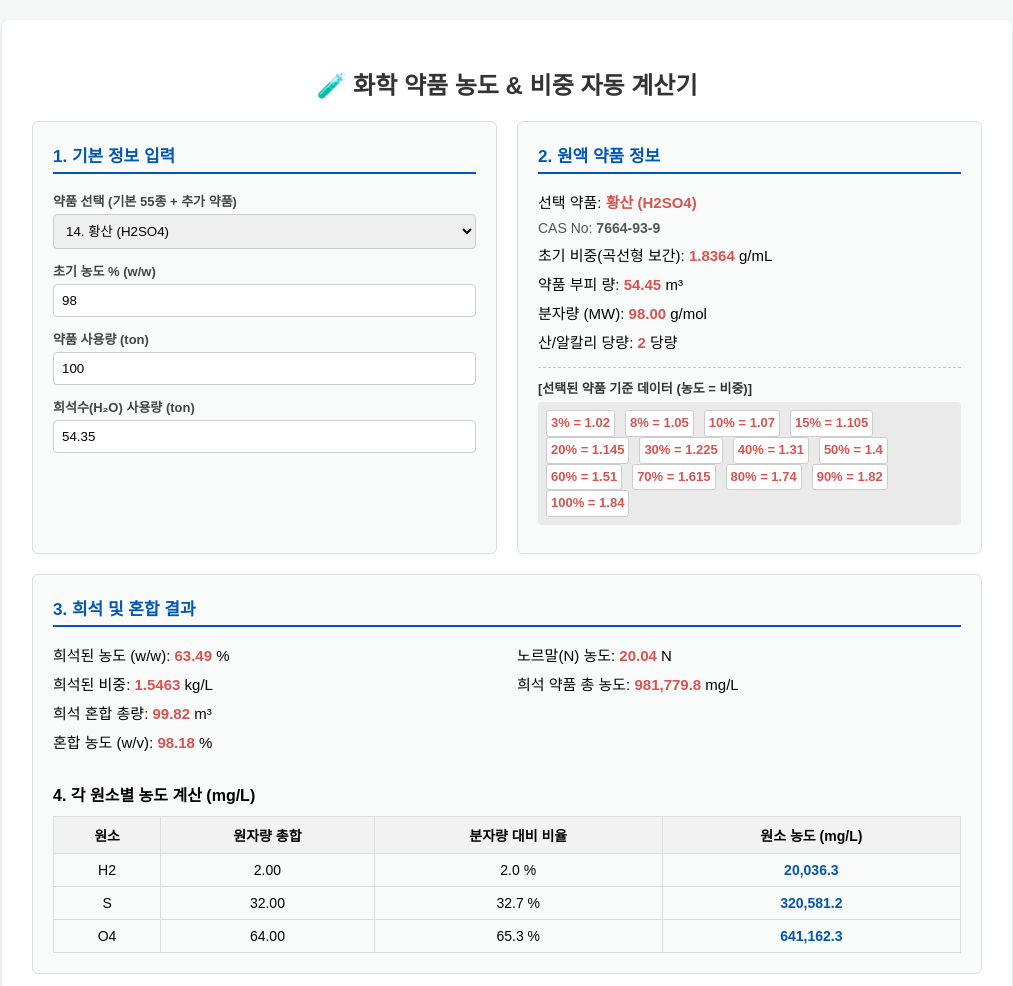
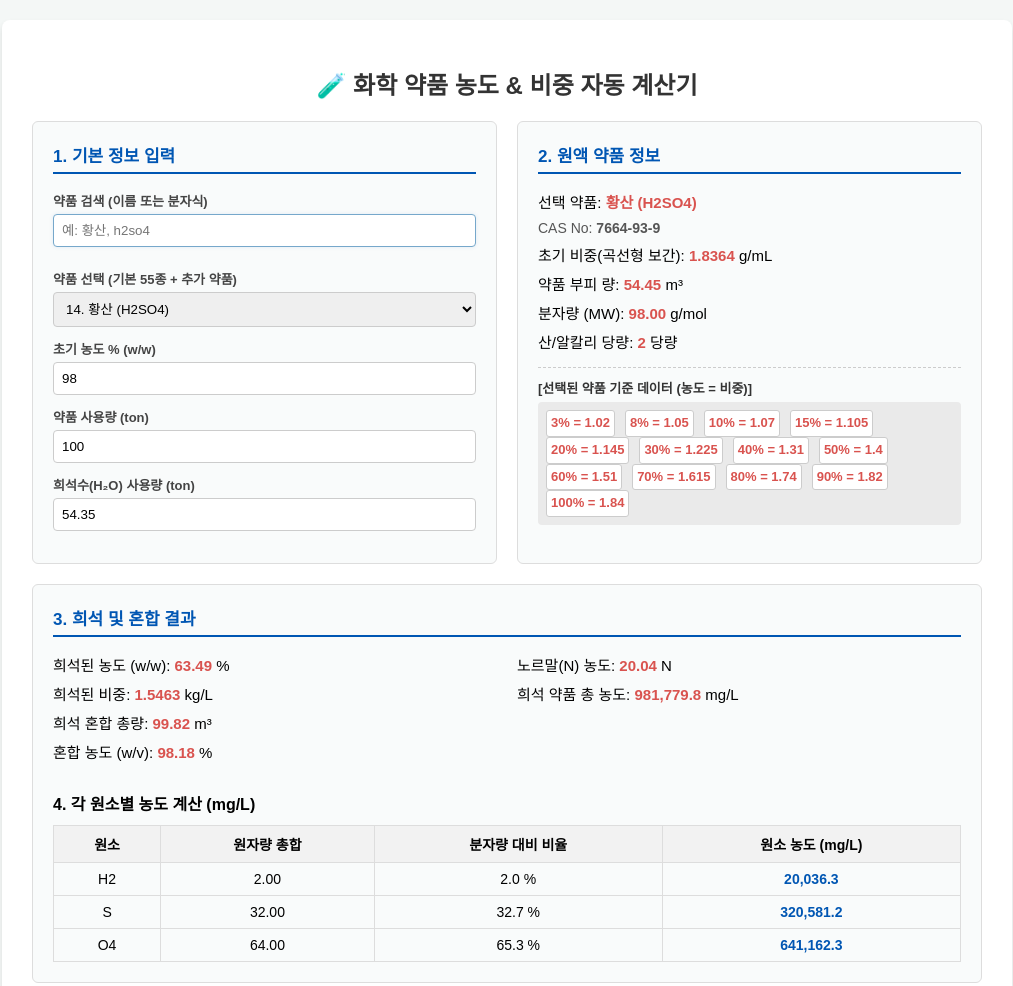
Before and after one commit to sybbys27-ops/Chemicals_N, a plain HTML site: page Chemicals_N.html in a window 1280 px wide. Shown: the top 986 px of the page, without its empty margins (133-1146 px from the left). Drawn offline with Linux system fonts and the light colour scheme.

Commit message:
Update Chemicals_N.html
Add Serching...

```diff
--- a/Chemicals_N.html
+++ b/Chemicals_N.html
@@ -72,6 +72,11 @@
     <div class="grid">
         <div class="box">
             <h3>1. 기본 정보 입력</h3>
+
+            <div class="input-group">
+                <label>약품 검색 (이름 또는 분자식)</label>
+                <input type="text" id="chemSearch" placeholder="예: 황산, h2so4" oninput="renderChemSelect()" style="margin-bottom: 10px; border-color: #76a8cb; box-shadow: 0 0 4px rgba(0,86,179,0.1);">
+            </div>
             <div class="input-group">
                 <label>약품 선택 (기본 55종 + 추가 약품)</label>
                 <div style="display: flex; gap: 10px;">
@@ -252,21 +257,42 @@ function updateGlobalChemData() {
     renderChemSelect();
 }
 
+// 검색어에 맞춰 드롭다운 목록을 실시간으로 그려주는 함수
 function renderChemSelect() {
     const select = document.getElementById('chemSelect');
+    const searchInput = document.getElementById('chemSearch');
+    const keyword = searchInput ? searchInput.value.toLowerCase().trim() : "";
+
     const currentValue = select.value;
-    select.innerHTML = '';
+    select.innerHTML = ''; // 목록 초기화
+
+    let firstMatchIndex = -1; // 검색된 첫 번째 약품을 기억할 변수
+
+    // chemData 배열을 돌면서 검색어가 포함된 것만 뽑아냅니다.
     chemData.forEach((chem, index) => {
-        let option = document.createElement('option');
-        option.value = index;
-        let prefix = index >= 55 ? "[추가됨] " : "";
-        option.text = `${index + 1}. ${prefix}${chem.name} (${chem.formula})`;
-        select.appendChild(option);
+        // 이름(황산)이나 분자식(H2SO4)으로 모두 검색 가능하도록 합침
+        const searchTarget = `${chem.name} ${chem.formula}`.toLowerCase();
+
+        if (!keyword || searchTarget.includes(keyword)) {
+            if (firstMatchIndex === -1) firstMatchIndex = index;
+
+            let option = document.createElement('option');
+            // 🔥 핵심: 목록이 줄어들어도 원래 약품의 고유 번호(index)를 value로 유지합니다!
+            option.value = index;
+            let prefix = index >= 55 ? "[추가됨] " : "";
+            option.text = `${index + 1}. ${prefix}${chem.name} (${chem.formula})`;
+            select.appendChild(option);
+        }
     });
-    // 데이터가 갱신되어도 기존에 선택된 값을 유지
-    if(currentValue && currentValue < chemData.length) {
-        select.value = currentValue;
+
+    // 목록이 갱신된 후 선택값 처리
+    if (currentValue && Array.from(select.options).some(opt => opt.value === currentValue)) {
+        select.value = currentValue; // 기존에 선택했던 약품이 검색 결과에 있으면 유지
+    } else if (firstMatchIndex !== -1) {
+        select.value = firstMatchIndex; // 없으면 검색된 첫 번째 약품을 자동 선택
     }
+
+    calculate(); // 목록이 바뀌었으니 계산 결과도 즉시 갱신
 }
 
 // 사용자 맞춤 약품 추가하기 로직
@@ -592,4 +618,5 @@ document.getElementById('syncDownBtn').addEventListener('click', () => {
 </script>
 
 </body>
+
 </html>
```
